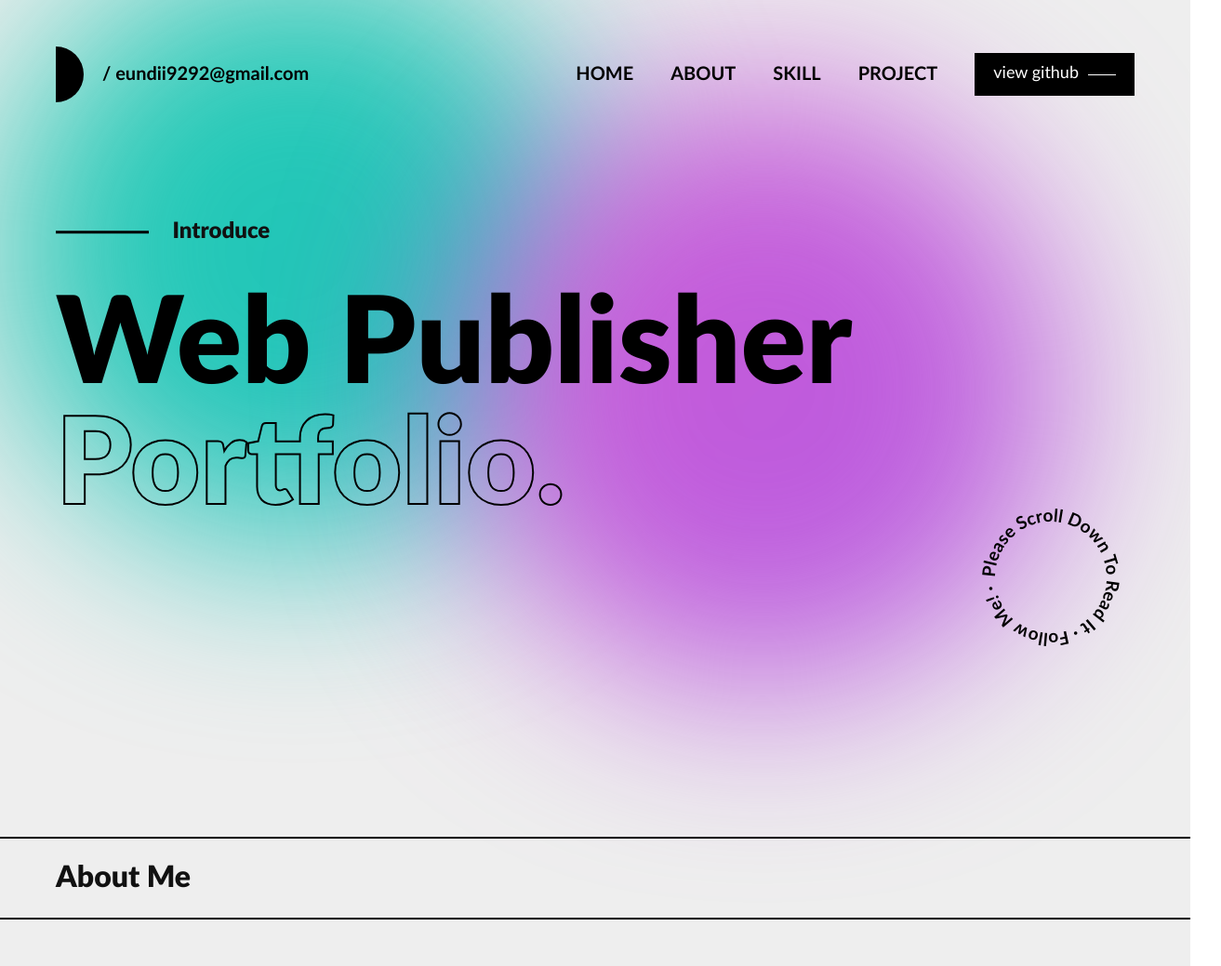
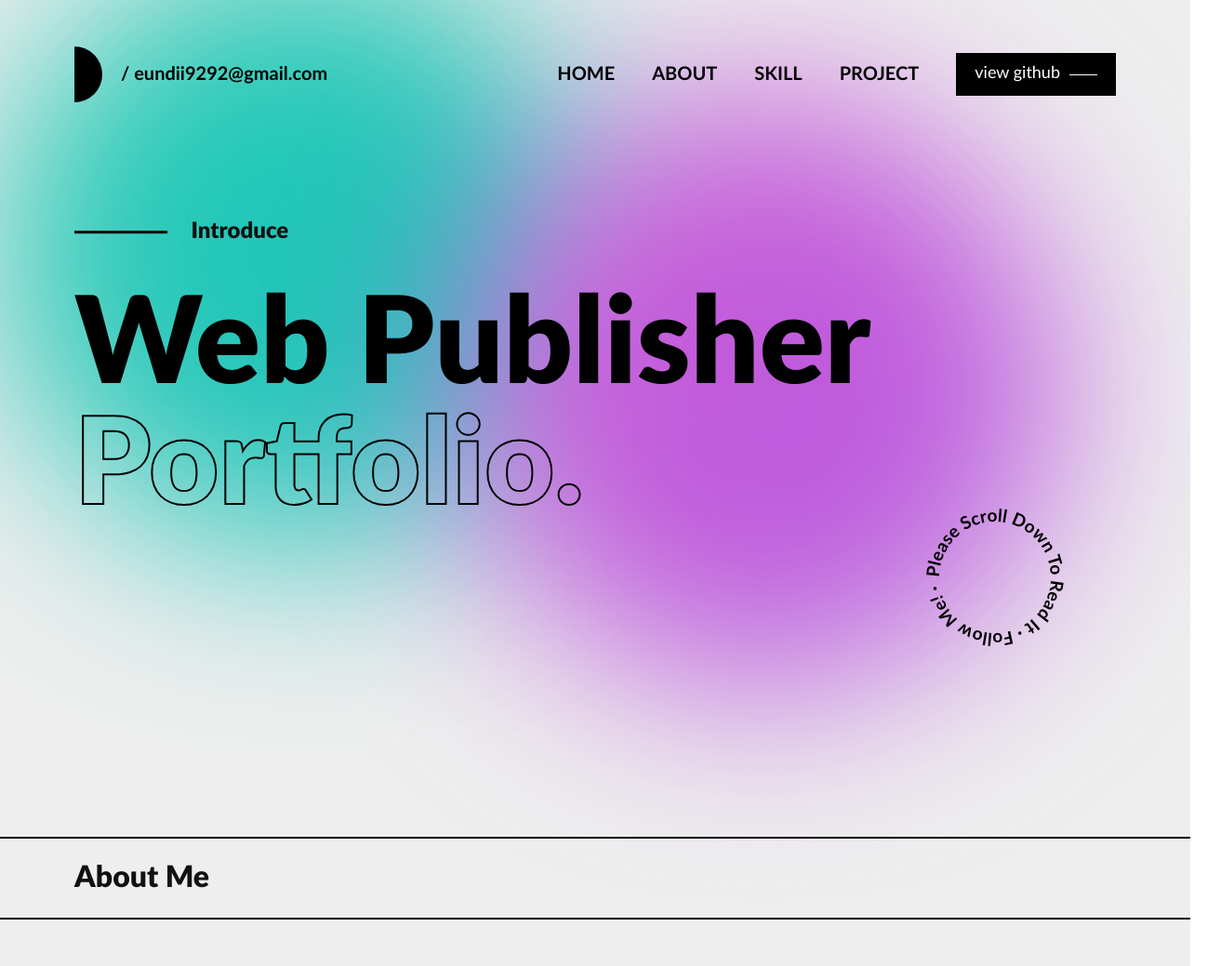
Before and after one commit to eundii/portfolio, a Vue app in the folder vuecode/: page / in a window 1280 px wide. Shown: the top 1039 px of the page at 93% size, 1313 px wide, since content can reach past the window. Built offline with nearby package versions, Linux system fonts and the light colour scheme.

Commit message:
메인 정리

```diff
--- a/vuecode/src/assets/scss/_layout.scss
+++ b/vuecode/src/assets/scss/_layout.scss
@@ -10,7 +10,7 @@
     display: flex;
     align-items: center;
     width: 100%;
-    padding: 5rem 6rem;
+    padding: 5rem 8rem;
     .logo {
         display: flex;
         align-items: center;
--- a/vuecode/src/assets/scss/_section.scss
+++ b/vuecode/src/assets/scss/_section.scss
@@ -1,6 +1,6 @@
 // section
 .section-title {
-    padding: 2rem 6rem;
+    padding: 2rem 8rem;
     font-size: 3.2rem;
     font-weight: $fontBlack;
     border-top: 0.2rem solid $black;
@@ -57,7 +57,7 @@
     .title-area {
         position: absolute;
         top: 50%;
-        left: 6rem;
+        left: 8rem;
         transform: translateY(-50%);
         .sub-text {
             font-size: 2.4rem;
@@ -93,7 +93,7 @@
     .scroll-down-marker {
         position: absolute;
         bottom: 2rem;
-        right: 0;
+        right: 6rem;
         .circle-text{
             font-size: 1.9rem;
             font-weight: $fontBold;
```
